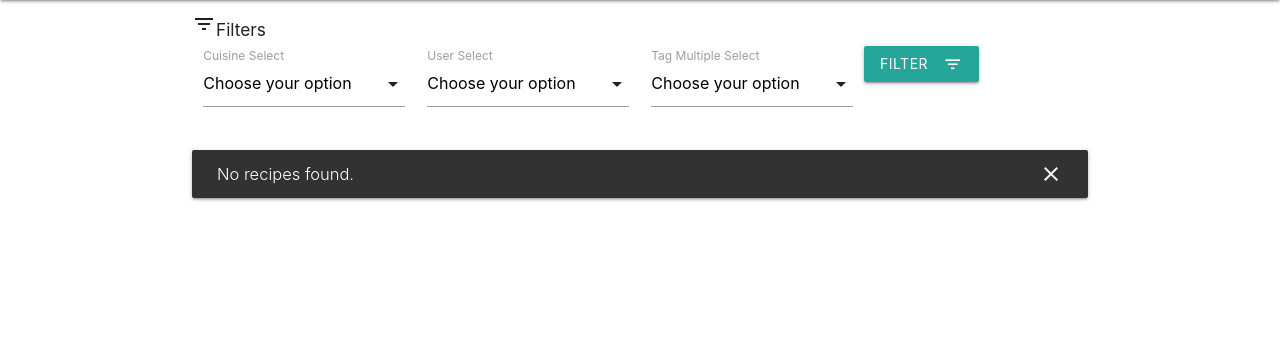
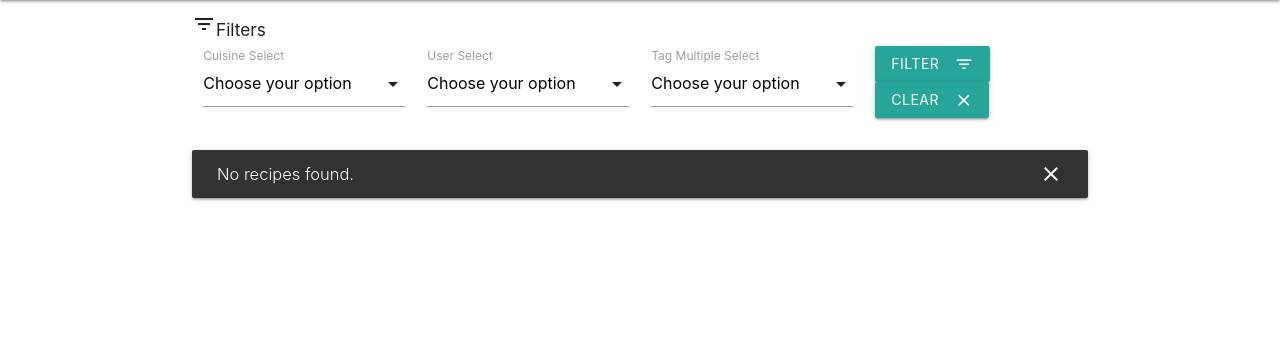
Before and after one commit to Beibhinn/data-milestone-project, a Flask app: page /get_recipes in a window 1280 px wide. Shown: the part 64-420 px from the top of the page. Run offline with Flask 2, Linux system fonts and the light colour scheme; data that the repository does not hold is empty; some libraries are stand-ins or nearby versions.

Commit message:
Add option to clear filters

```diff
--- a/templates/base.html
+++ b/templates/base.html
@@ -80,7 +80,6 @@
     $(document).ready(function(){
         $('.tabs').tabs();
     });
-
 </script>
 {% block scripts %} {% endblock %}
 </body>
--- a/templates/recipes.html
+++ b/templates/recipes.html
@@ -30,9 +30,14 @@
             </select>
             <label>Tag Multiple Select</label>
         </div>
-        <button class="btn waves-effect waves-light" type="submit" name="action">Filter
-            <i class="material-icons right">filter_list</i>
-        </button>
+        <div class="col s12 m6 l3">
+            <button class="btn waves-effect waves-light" type="submit" name="action">Filter
+                <i class="material-icons right">filter_list</i>
+            </button>
+            <button class="btn waves-effect waves-light" type="reset" name="action">Clear
+                <i class="material-icons right">clear</i>
+            </button>
+        </div>
     </form>
 </div>
 <div class="row">
```
